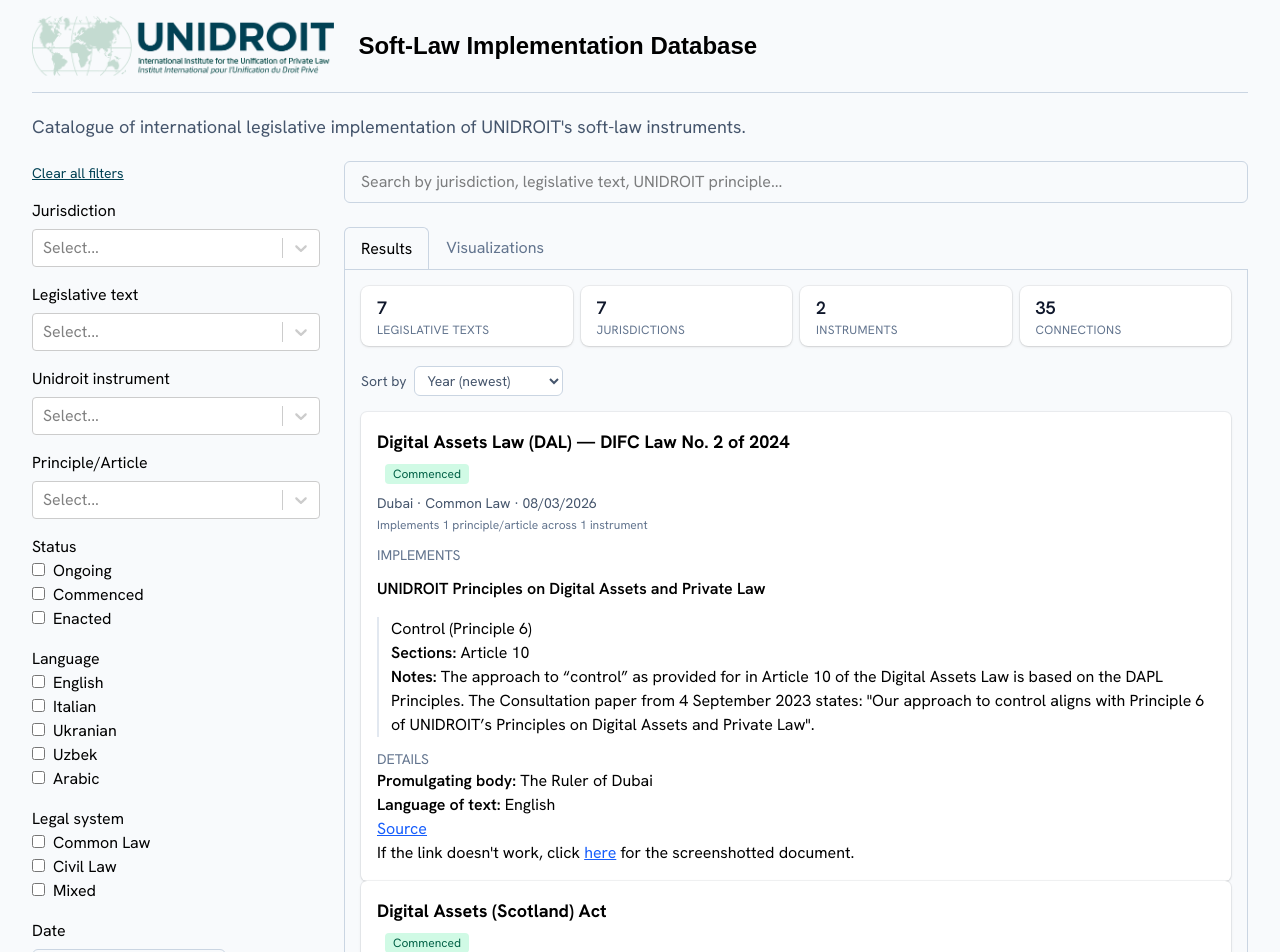
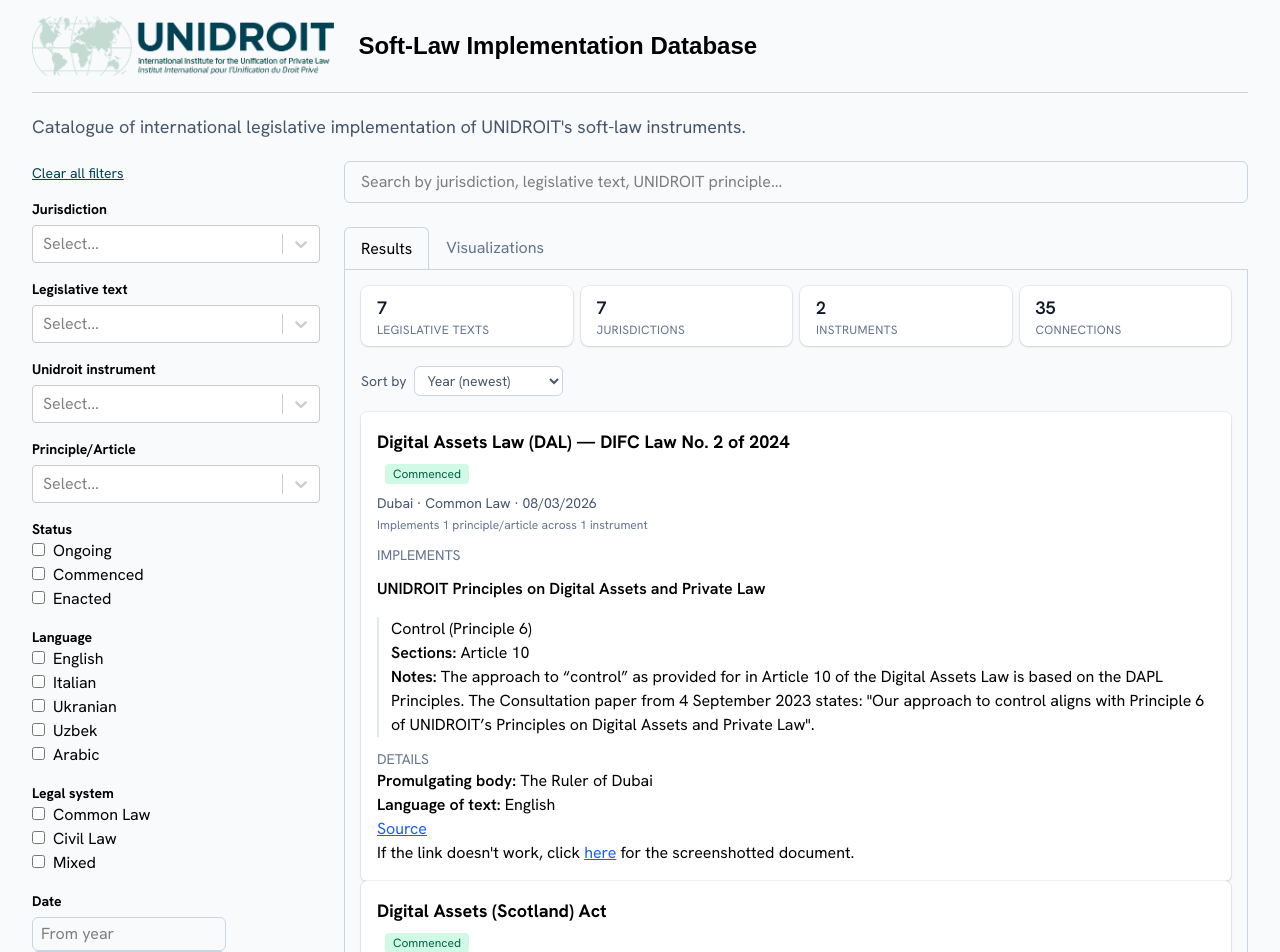
Before and after one commit to juliahuergo/unidroit-legislative-implementation-website, a React (Vite) app in the folder unidroit/: page / in a window 1280 px wide. Shown: the top 952 px of the page. Built offline with nearby package versions, Linux system fonts and the light colour scheme; a web font is replaced by a local one; what react-plotly.js would draw is missing.

Commit message:
Smaller text

```diff
--- a/unidroit/src/App.jsx
+++ b/unidroit/src/App.jsx
@@ -5,7 +5,7 @@
 function MultiSelect({options, setter, value, label}){
   return(
     <label className="block">
-      <span className="block mb-1.5">{label}</span>
+      <span className="block mb-1.5 font-bold text-sm">{label}</span>
       <Select
         isMulti
         options={options.map(o => ({value: o, label: o}))}
@@ -19,7 +19,7 @@
 function CheckBoxGroup({options, setter, value, label}){
   return (
     <div>
-      <p>{label}</p>
+      <p className="font-bold text-sm">{label}</p>
       {options.map(option =>
         (
           <label className="block" key={option}>
@@ -288,7 +288,7 @@
           <CheckBoxGroup options={all_systems} value={systems} setter={setSystems} label="Legal system"/>
 
           <div>
-            <p className="mb-1.5">Date</p>
+            <p className="mb-1.5 font-bold text-sm">Date</p>
             <input
               type="number"
               value={fromYear}
```
